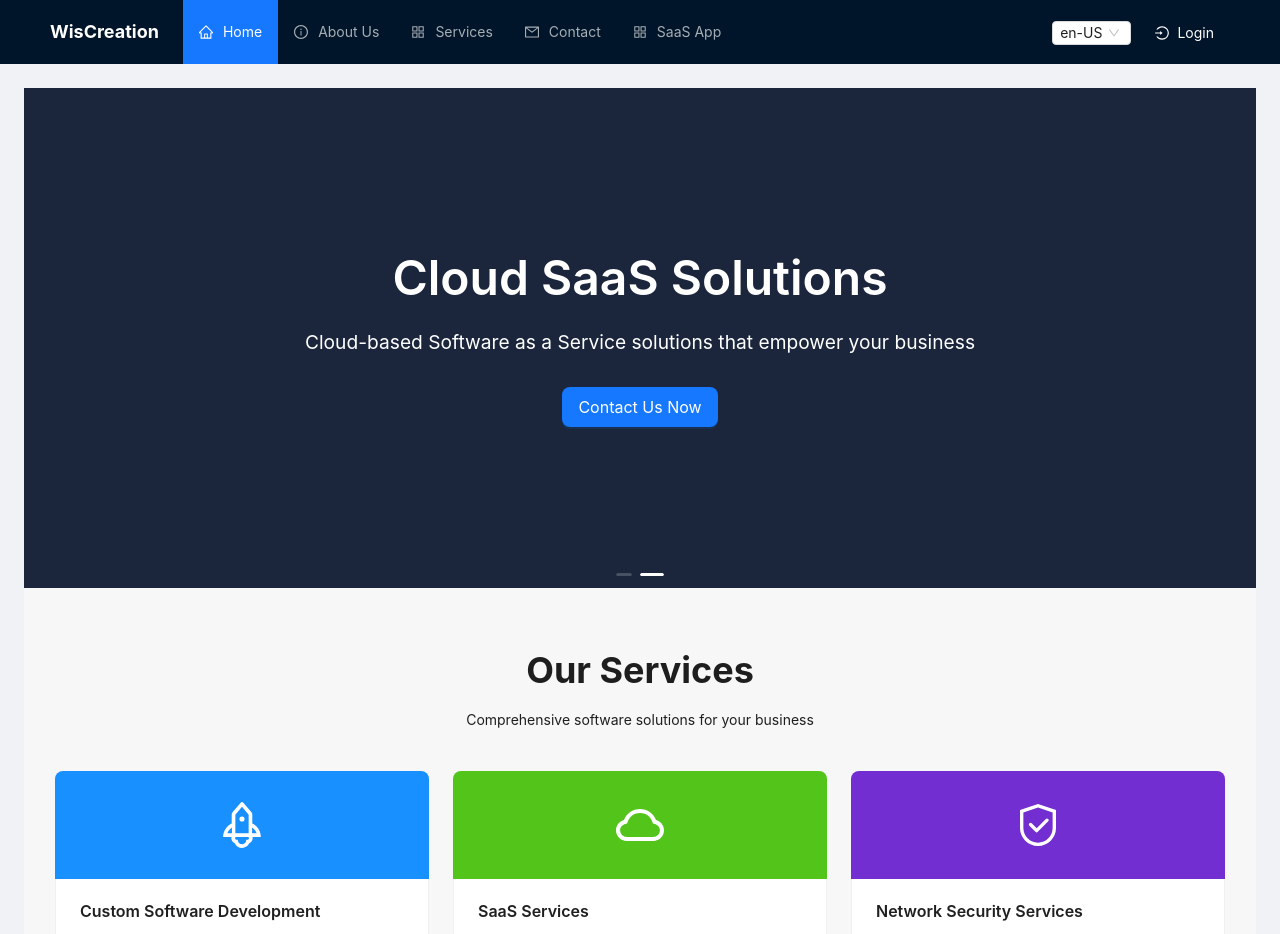
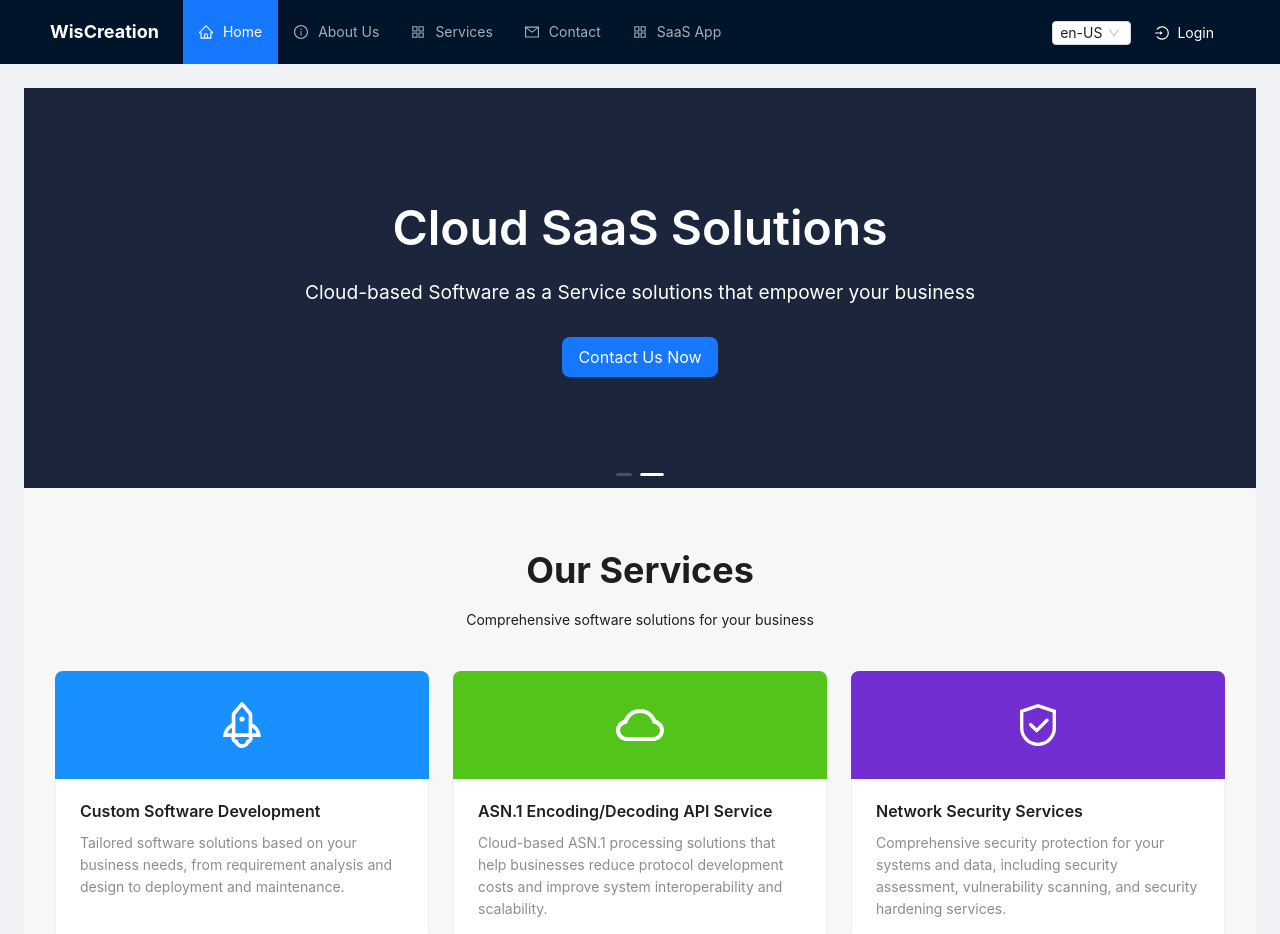
Before and after one commit to opti201812/wiscreation, a React (Create React App) app in the folder client/: page / in a window 1280 px wide. Shown: the top 934 px of the page. Built offline with nearby package versions, Linux system fonts and the light colour scheme.

Commit message:
height and saas text

```diff
--- a/client/src/i18n/locales/en/translation.json
+++ b/client/src/i18n/locales/en/translation.json
@@ -129,8 +129,8 @@
             ]
         },
         "saas": {
-            "title": "SaaS Services",
-            "description": "Cloud-based Software as a Service solutions that help businesses reduce IT costs and improve business flexibility and scalability."
+            "title": "ASN.1 Encoding/Decoding API Service",
+            "description": "Cloud-based ASN.1 processing solutions that help businesses reduce protocol development costs and improve system interoperability and scalability."
         },
         "cloudSolutions": {
             "features": [
--- a/client/src/pages/Home.js
+++ b/client/src/pages/Home.js
@@ -16,9 +16,9 @@ const { Meta } = Card;
 
 // 轮播图样式
 const contentStyle = {
-    height: '500px',
+    height: '400px',
     color: '#fff',
-    lineHeight: '500px',
+    lineHeight: '400px',
     textAlign: 'center',
     background: '#364d79',
     position: 'relative',
```
